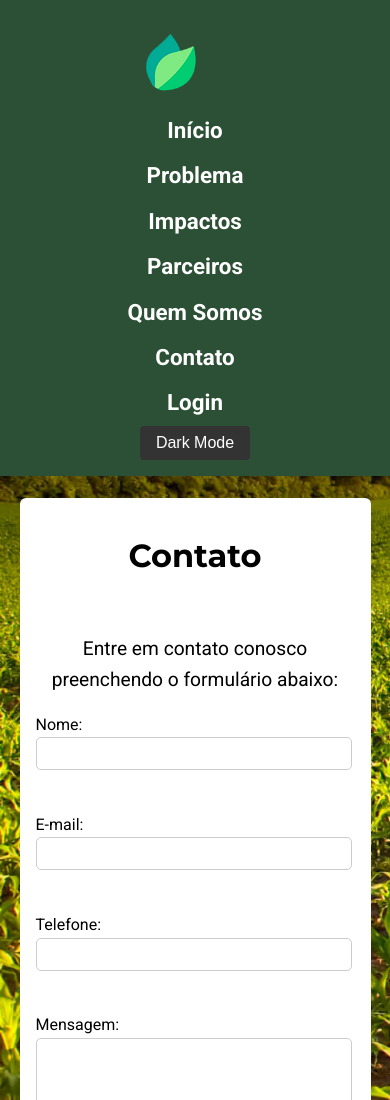
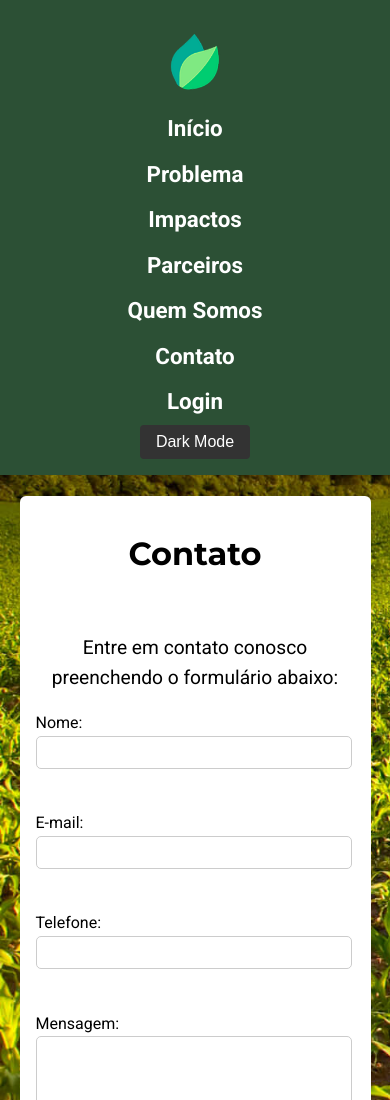
Before and after one commit to Landro001/FreshRoutes, a plain HTML site: page src/pages/contato.html in a window 390 px wide. Shown: the top 1100 px of the page. Drawn offline with Linux system fonts and the light colour scheme.

Commit message:
Corrigindo bug

```diff
--- a/src/pages/contato.html
+++ b/src/pages/contato.html
@@ -13,8 +13,7 @@
 <body>
     <header>
         <div class="logoDiv">
-            <img src="../imagens/logoDesenho.png" alt="Logo" class="logoDesenho"
-                style="width: 60px; padding-right: 3rem;">
+            <img src="../imagens/logoDesenho.png" alt="Logo" class="logoDesenho">
             <a href="../../index.html">Início</a>
         </div>
         <a href="problema.html">Problema</a>
--- a/styles.css
+++ b/styles.css
@@ -309,7 +309,7 @@ footer {
   width: 43rem;
 }
 
-header img {
+.logoDesenho {
   width: 60px;
   padding-right: 3rem;
 }
@@ -324,7 +324,7 @@ header img {
     flex-direction: column;
   }
 
-  header img {
+  .logoDesenho {
     padding-right: 0;
   }
 
```
Also changed, not shown: src/pages/impactos.html (+1 -2 lines), src/pages/login.html (+1 -2 lines), src/pages/parceiros.html (+1 -2 lines), src/pages/problema.html (+1 -2 lines), src/pages/quemSomos.html (+1 -2 lines).
